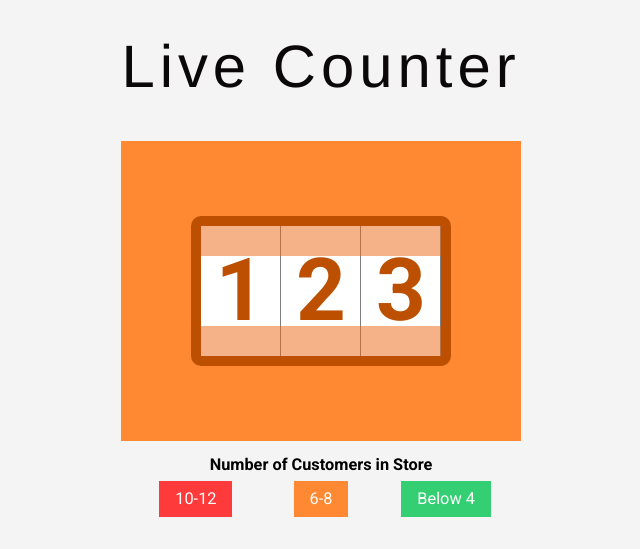
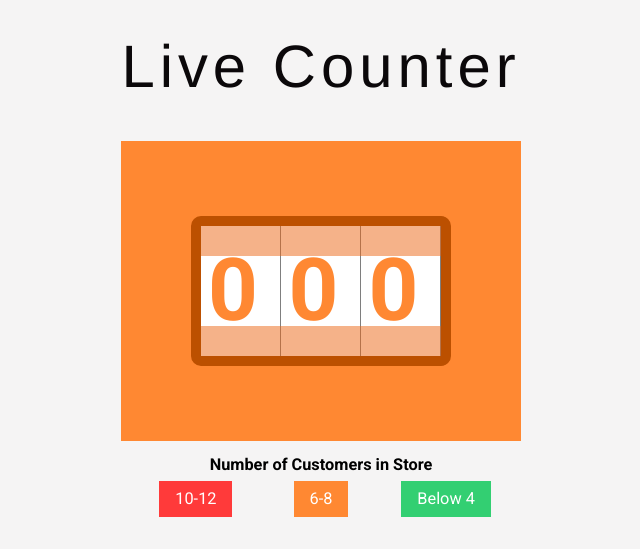
Before and after one commit to david0316zhu/flask-ecommerce, a Flask app: page /live_counter in a window 1280 px wide. Shown: the part 331-880 px from the top of the page, without its empty margins (319-959 px from the left). Run offline with Flask 2, Linux system fonts and the light colour scheme; some libraries are stand-ins or nearby versions; some web fonts are replaced.

Commit message:
Change odometer

```diff
--- a/final_estore/web/run.py
+++ b/final_estore/web/run.py
@@ -23,7 +23,7 @@ def home():
     db.close()
     session['logged_in'] = False
     session['customer'] = False
-    return render_template('admin_menu.html')
+    return render_template('index.html')
 
 
 @app.route("/")
--- a/final_estore/web/static/odometer.js
+++ /dev/null
@@ -1,75 +0,0 @@
-const pad = function (n, width, z) {
-    z = z || '0';
-    n = n + '';
-    return n.length >= width ? n : new Array(width - n.length + 1).join(z) + n;
-}
-
-const setDigit = async function (type, digit) {
-    const currentDigit = $(`.${type}`).text();
-    if (currentDigit == digit) {
-        return;
-    }
-
-    $(`.${type}`).addClass('digit-transform');
-    await setTimeout(function () {
-        $(`.${type}`).remove();
-        $(`#${type}`).append(`<div class="digit-container ${type} digit-slide">${digit}</div>`);
-        setTimeout(function () {
-            $(`.${type}`).removeClass("digit-slide");
-        }, 1000)
-    }, 300);
-}
-
-const addCount = async function (count) {
-    if (count >= 999) {
-        return;
-    }
-    const newCount = count + 1;
-    const newCountArray = getCountArray(newCount);
-    await setDigit('digit-hundred', newCountArray[0]);
-    await setDigit('digit-ten', newCountArray[1]);
-    await setDigit('digit-one', newCountArray[2]);
-    return newCount;
-}
-
-const removeCount = async function (count) {
-    if (count <= 0) {
-        return;
-    }
-    const newCount = count - 1;
-    const newCountArray = getCountArray(newCount);
-    $(".digit-one").addClass('digit-transform');
-    await setDigit('digit-hundred', newCountArray[0]);
-    await setDigit('digit-ten', newCountArray[1]);
-    await setDigit('digit-one', newCountArray[2]);
-    return newCount;
-}
-
-const getCountArray = function (count) {
-    let countString = pad(count, 3);
-    return [countString.charAt(0), countString.charAt(1), countString.charAt(2)];
-}
-
-const setCount = function (count) {
-    let countArray = getCountArray(count);
-
-    $(".digit-hundred").text(countArray[0]);
-    $(".digit-ten").text(countArray[1]);
-    $(".digit-one").text(countArray[2]);
-}
-
-const getOdometerHtml = function () {
-    return ` <div class="odometer-wrapper mb-3">
-                <div class="odometer-face">
-                    <div class="digit" id="digit-hundred">
-                        <div class="digit-container digit-hundred">0</div>
-                    </div>
-                    <div class="digit" id="digit-ten">
-                        <div class="digit-container digit-ten">0</div>
-                    </div>
-                    <div class="digit" id="digit-one">
-                        <div class="digit-container digit-one">0</div>
-                    </div>
-                </div>
-            </div>`;
-}
--- a/final_estore/web/static/styles.css
+++ b/final_estore/web/static/styles.css
@@ -872,6 +872,9 @@ video {
     transition: transform 1s;
     text-align: center;
     font-weight: bold;
+    color: var(--medium-orange);
+    border: none;
+    width: 100%;
 }
 
 .digit-slide {
--- a/final_estore/web/templates/checkout_one.html
+++ b/final_estore/web/templates/checkout_one.html
@@ -58,11 +58,11 @@
     </nav>
     <header class="dark-header d-flex flex-column align-items-center justify-content-center">
         <div>
-            <h1>Checkout Step 2</h1>
+            <h1>Checkout Step 1</h1>
         </div>
         <div class="timeline w-100">
             <ol>
-                <li class="timeline-active">Your details</li>
+                <li>Your details</li>
                 <li>Payment</li>
                 <li>Finish!</li>
             </ol>
@@ -91,7 +91,7 @@
                 </div>
                 <div class="col-lg-6">
                     <div class="white-card">
-                        <div class="text-center">
+                        <div class="text-center mb-5">
                             <h2>Your Order Details</h2>
                         </div>
                         <div>
--- a/final_estore/web/templates/live-counter.html
+++ b/final_estore/web/templates/live-counter.html
@@ -68,7 +68,19 @@
             <div class="mb-5">
                 <h1 class="count-title">Live Counter</h1>
             </div>
-            <div id="odometer"></div>
+            <div class="odometer-wrapper mb-3">
+                <form class="odometer-face">
+                    <div class="digit" id="digit-hundred">
+                        <input type="number" class="digit-container digit-hundred" value="0">
+                    </div>
+                    <div class="digit" id="digit-ten">
+                        <input type="number" class="digit-container digit-ten" value="0">
+                    </div>
+                    <div class="digit" id="digit-one">
+                        <input type="number" class="digit-container digit-one" value="0">
+                    </div>
+                </form>
+            </div>
             <div class="odometer-info col-lg-4">
                 <div class="mb-1 text-center">
                     <span class="odometer-title">Number of Customers in Store</span>
@@ -100,16 +112,6 @@
     <script src="https://cdnjs.cloudflare.com/ajax/libs/popper.js/1.16.0/umd/popper.min.js"></script>
     <!-- Latest compiled JavaScript -->
     <script src="https://maxcdn.bootstrapcdn.com/bootstrap/4.5.2/js/bootstrap.min.js"></script>
-    <script src="./static/odometer.js"></script>
-    <script>
-        $(document).ready(function () {
-            let count = 123;
-
-            // Set up odometer
-            $("#odometer").html(getOdometerHtml());
-            setCount(count);
-        });
-    </script>
 </body>
 
 </html>
```
Also changed, not shown: final_estore/web/templates/checkout_three.html (+0 -46 lines), final_estore/web/templates/checkout_two.html (+6 -7 lines), final_estore/web/templates/staff-live-counter.html (+0 -20 lines).
